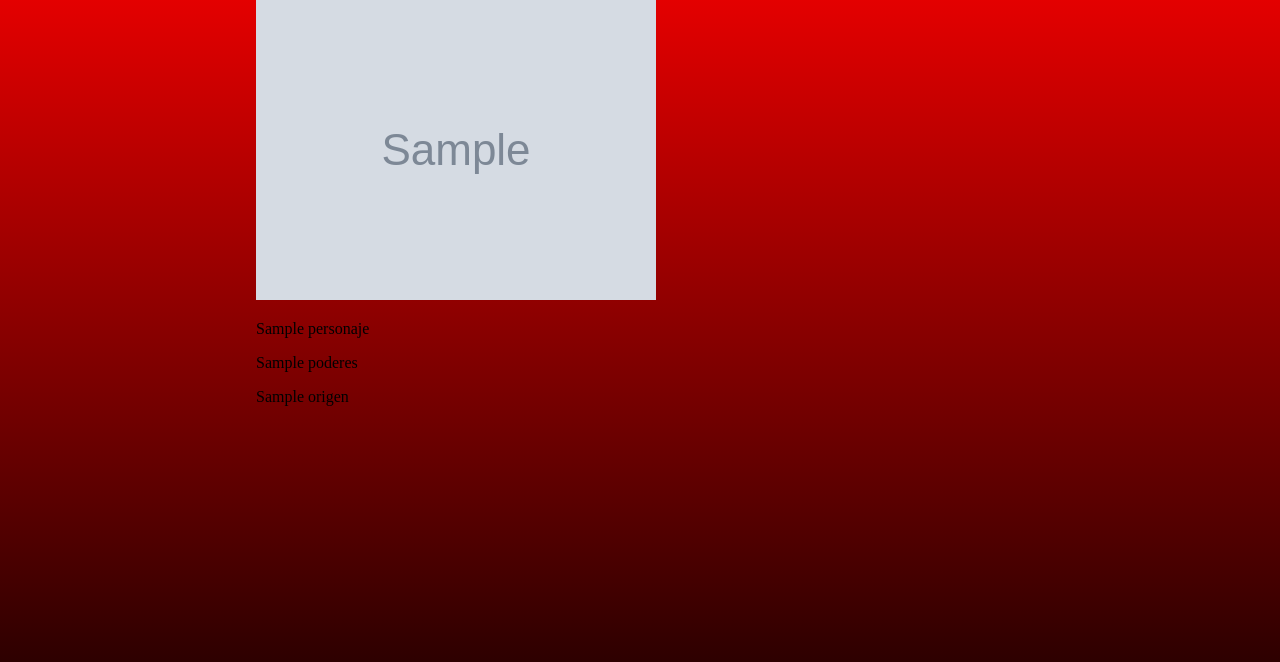
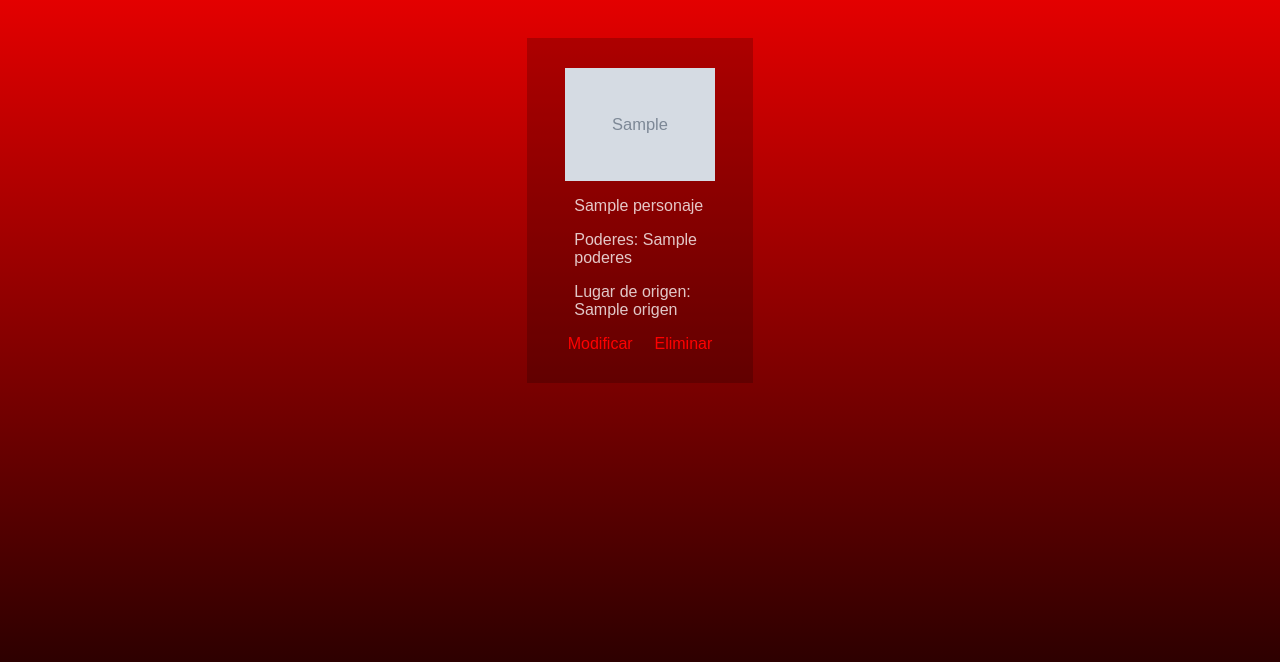
Before and after one commit to lvaldearcos/multiverso, a Django app: template templates/marvel/index.html in a window 1280 px wide. Shown: the part 100-762 px from the top of the page. Run offline with Django 4.2, Linux system fonts and the light colour scheme; the template is opened without the code that fills it: most values are stand-ins (such as "Sample title", 1, 10 or a date in 2020); grey boxes marked "Sample" are stand-in pictures; parts of the project's set-up code (start-up, migrations or seed data) failed here and were passed over.

Commit message:
nuevos cambios 3

```diff
--- a/marvel/static/estilos.css
+++ b/marvel/static/estilos.css
@@ -33,13 +33,12 @@ header{
 .container{
     display: flex;
     flex-direction: row;
+    flex-wrap: wrap;
     height: max-content;
+    justify-content: center;
 }
 
-.container-izquierda{
-    margin: auto;
-    width: 60%;
-}
+
 
 .container-derecha{
     margin: auto;
@@ -76,3 +75,33 @@ header{
     margin: 5% auto;
     background-color: rgba(255, 255, 255, 0.72);
 }
+
+.container-izquierda{
+    padding: 30px;
+    display: flex;
+    flex-direction: row;
+    flex-wrap: wrap;
+    justify-content: center;
+    margin: 3%;
+    width: 13%;
+    background-color: rgba(0, 0, 0, 0.2);
+    font-family: Arial, serif;
+    color: rgba(255, 255, 255, 0.78);
+}
+
+.container-izquierda img{
+    width: 150px;
+    margin: auto;
+}
+
+.container-izquierda a{
+    margin: auto;
+    color: red;
+    text-decoration: none;
+
+}
+
+.container-pleft{
+    width: 79%;
+
+}
--- a/templates/marvel/index.html
+++ b/templates/marvel/index.html
@@ -19,17 +19,20 @@
     </header>
 
     <div class="container">
-        <div class="container-izquierda">
+
             {% for personaje in personajes %}
-
-                <img src="{{ personaje.img }}" alt="">
-                <p>{{ personaje.nombre }}</p>
-                <p>{{ personaje.poderes }}</p>
-                <p>{{ personaje.origen }}</p>
-
+                <div class="container-izquierda">
+                    <img src="{{ personaje.img }}" alt="">
+                    <div class="container-pleft">
+                        <p>{{ personaje.nombre }}</p>
+                        <p>Poderes: {{ personaje.poderes }}</p>
+                        <p>Lugar de origen: {{ personaje.origen }}</p>
+                    </div>
+                    <a href="/actualizar/{{ personaje.id }}">Modificar</a>
+                    <a href="/eliminar/{{ personaje.id }}">Eliminar</a>
+                </div>
 
             {% endfor %}
-        </div>
 
 
     </div>
```
Also changed, not shown: templates/marvel/editar.html (+47 -0 lines).
